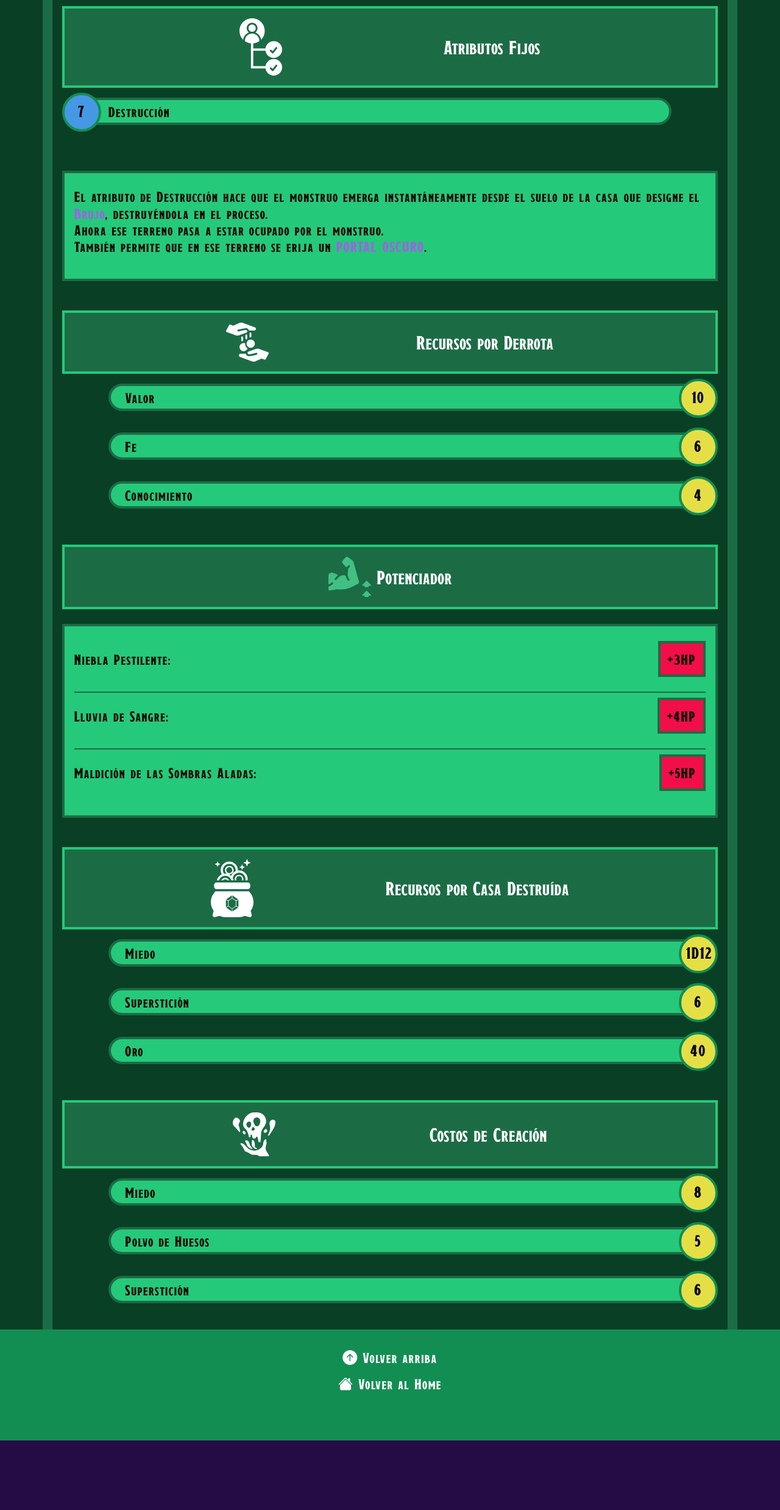
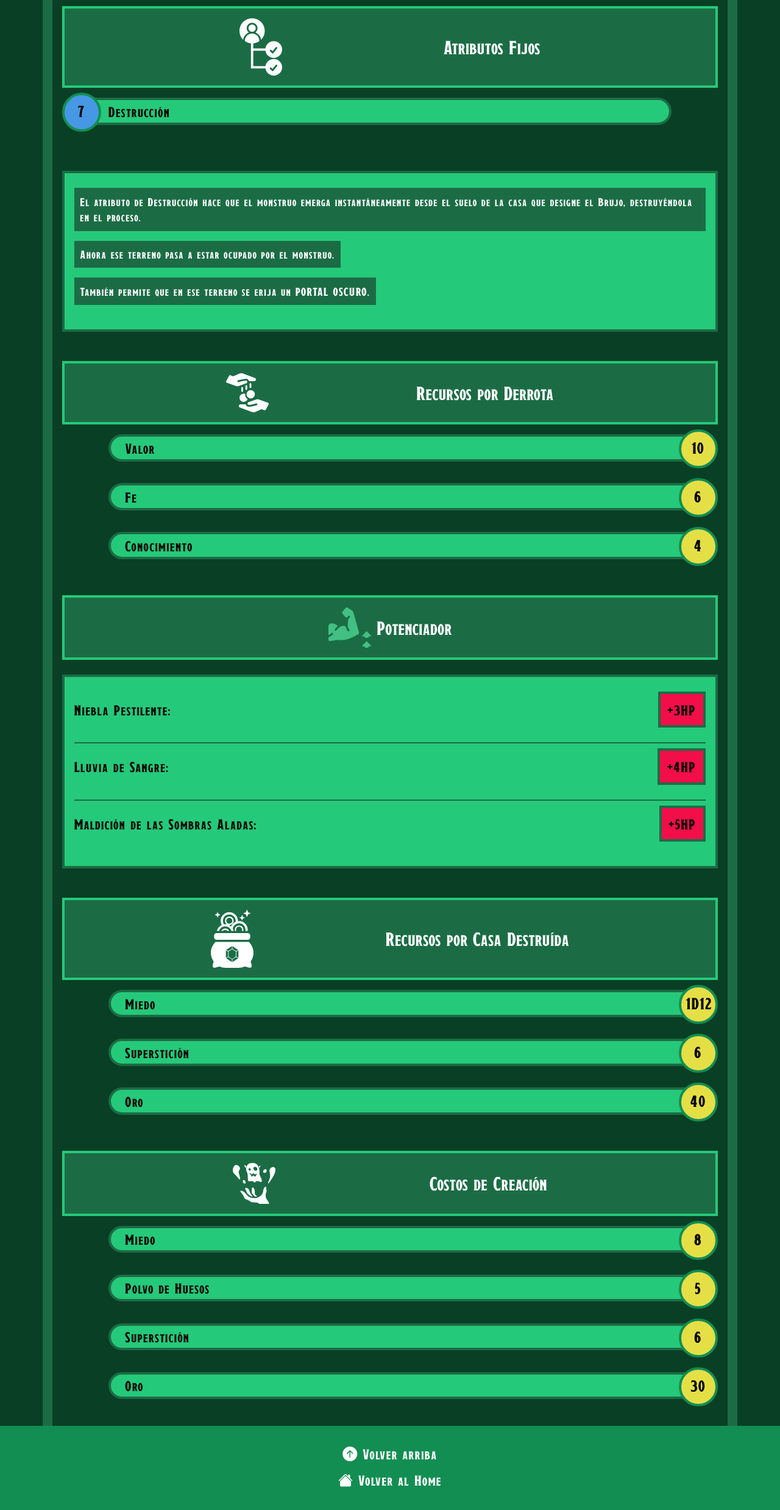
Before and after one commit to Rorro-Tower/ispantia-reglas, a plain HTML site: page arbol.html in a window 1280 px wide. Shown: the part 1462-3938 px from the top of the page at 61% size. Before the commit the page ends 3824 px from the top, so only its background shows below. Drawn offline with nearby package versions, Linux system fonts and the light colour scheme.

Commit message:
viñeta en clase juego

```diff
--- a/arbol.html
+++ b/arbol.html
@@ -103,14 +103,17 @@
                             <div class="row">
                                 <div class="col-12 casilla">
                                     <div class="caja-potenciador">
-                                        <div class="fila-potenciador">
-                                            <p>El atributo de Destrucción hace que el monstruo emerga instantáneamente
-                                                desde el suelo de la casa que designe el <span
-                                                    class="morado">Brujo</span>,
-                                                destruyéndola en el proceso.<br>
-                                                Ahora ese terreno pasa a estar ocupado por el monstruo.<br>También
-                                                permite que en ese terreno se erija un <span class="morado">PORTAL
-                                                    OSCURO</span>.</p>
+                                        <div class="fila-debilitador">
+                                            <p class="num-debilitador">El atributo de Destrucción hace que el monstruo
+                                                emerga instantáneamente
+                                                desde el suelo de la casa que designe el Brujo,
+                                                destruyéndola en el proceso.</p>
+                                            <p class="num-debilitador">
+                                                Ahora ese terreno pasa a estar ocupado por el monstruo.
+                                            </p>
+                                            <p class="num-debilitador">También
+                                                permite que en ese terreno se erija un PORTAL
+                                                OSCURO.</p>
                                         </div>
                                     </div>
                                 </div>
@@ -241,7 +244,7 @@
                             <div class="row">
 
                                 <div class="col-12 casilla">
-                                    <h4 class="potenciador"><img src="imagenes/creacion.svg" alt="">Costos de
+                                    <h4 class="potenciador"><img src="imagenes/creacion-monstruo.svg" alt="">Costos de
                                         Creación</h4>
                                     <div class="dato-num">
                                         <div class="redondo redondo--recurso">
@@ -265,6 +268,14 @@
                                         </div>
                                         <div class="dato">
                                             <p>Superstición</p>
+                                        </div>
+                                    </div>
+                                    <div class="dato-num">
+                                        <div class="redondo redondo--recurso">
+                                            <p>30</p>
+                                        </div>
+                                        <div class="dato">
+                                            <p>Oro</p>
                                         </div>
                                     </div>
                                 </div>
--- a/css/gobernador.css
+++ b/css/gobernador.css
@@ -202,14 +202,16 @@ section {
     text-align: left;
 }
 #gobernador.juego ul li {
-    line-height: 2.5rem;
+    line-height: 1.7rem;
     font-size: 1.5rem;
     letter-spacing: 1px;
+    margin-bottom: 1em;
+    list-style-image: url(/imagenes/vin.svg);
 
 }
 #gobernador.juego .caja-potenciador ul li {
     color: var(--in-txt-osc);
-    line-height: 2rem;
+    line-height: 1.7rem;
 }
 #gobernador .fila-potenciador ul li {
     color: var(--in-txt-osc);
--- a/js/combate-asistente.js
+++ b/js/combate-asistente.js
@@ -1061,6 +1061,6 @@ function finalizarCombate() {
 document.addEventListener('DOMContentLoaded', () => {
     llenarSelectsUnidades();
     llenarSelectsModificadores();
-
+    cargarImagenHeaderAleatoria();
     mostrarPaso(1);
 });
```
Also changed, not shown: espectro.html (+1 -1 lines), ogro.html (+20 -9 lines), planta.html (+20 -9 lines), imagenes/creacion-monstruo.svg (added), imagenes/crear-inmaterial.svg (added), imagenes/vin.svg (added), imagenes/vin2.svg (added), 1 other file.
